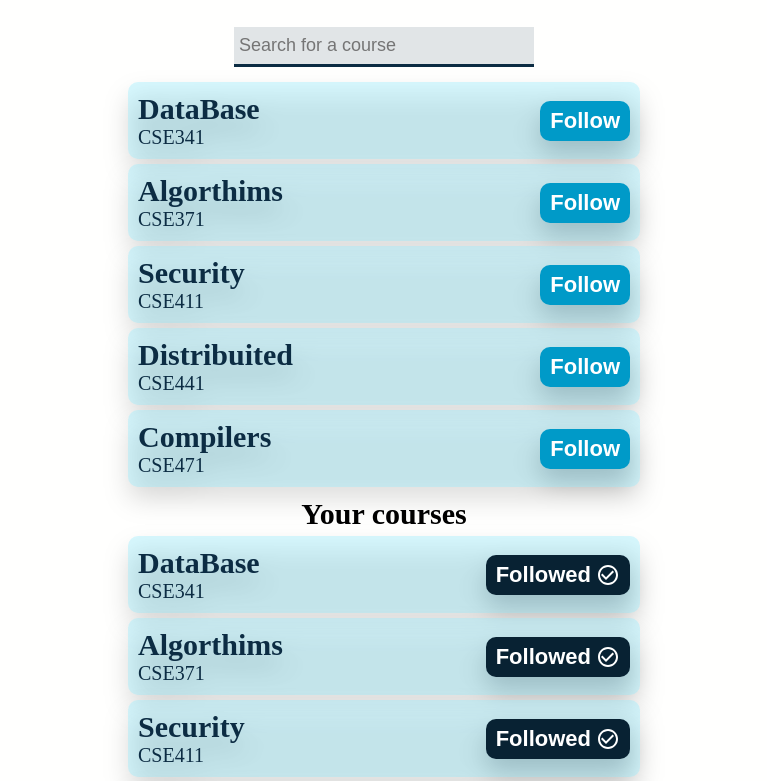
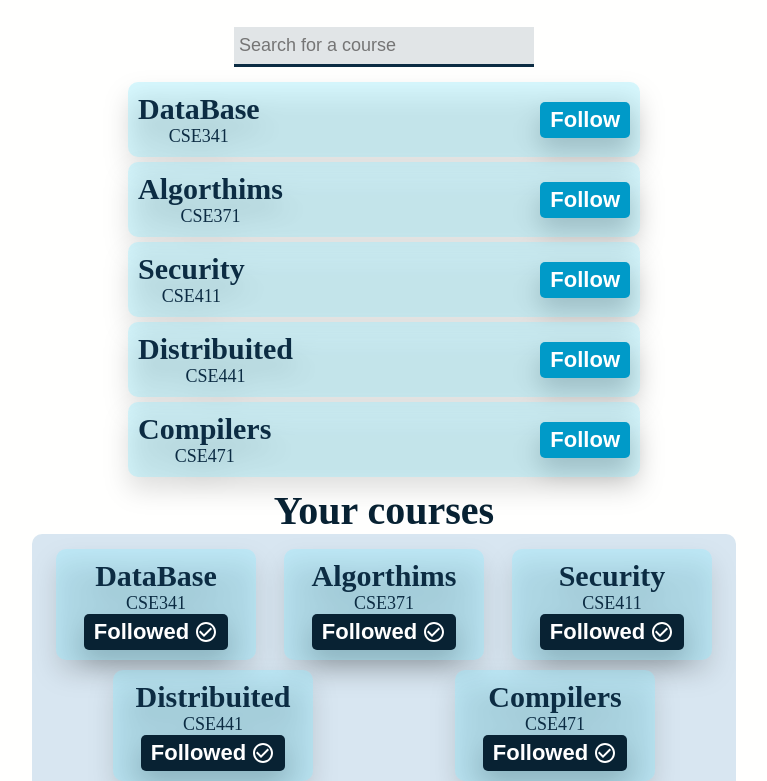
Before and after one commit to Mans1611/So2alak, a React (Create React App) app in the folder frontend/: page /welcome in a window 1280 px wide. Shown: the part 200-981 px from the top of the page, without its empty margins (256-1023 px from the left). Built offline with nearby package versions, Linux system fonts and the light colour scheme.

Commit message:
editing the default course card

```diff
--- a/frontend/src/components/CourseToFollow/CourseCard.js
+++ b/frontend/src/components/CourseToFollow/CourseCard.js
@@ -18,12 +18,11 @@ const CourseCard = ({course,followedCourses,setFollowedCourses}) => {
 
 export const DefaultCourse = ({course,setFollowedCourses})=>{
   return(
-    <div className='course-card'>
+    <div className='default course-card'>
       <div className="course-details">
         <h2 className='course-name'>{course?.courseName}</h2>
         <h5 className='course-code'>{course?.courseCode}</h5>
       </div>
-
         <button onClick={()=>setFollowedCourses(courses=>courses.filter(Course=>Course.courseCode!==course.courseCode))} className='folw-btn followed-btn'>
           Followed
           <CheckCircleOutlineIcon style={{marginLeft:'5px'}}/>
@@ -32,4 +31,4 @@ export const DefaultCourse = ({course,setFollowedCourses})=>{
   )
 }
 
-export default CourseCard
+export default CourseCard;
--- a/frontend/src/components/CourseToFollow/coursecard.scss
+++ b/frontend/src/components/CourseToFollow/coursecard.scss
@@ -8,27 +8,37 @@
     color: $blue;
     margin: 5px auto;
     justify-content: space-between;
+    text-align: center;
+    filter: drop-shadow(0px 13px 13px #0000005b);
     align-items: center;
-    filter: drop-shadow(0px 13px 13px #0000005b);
+    &.default{
+        align-items: center;
+        width: 200px;
+        display: block;
+        .folw-btn{
+            margin: auto;
+        }
+    }
     .course-name{
         font-size: 30px;
         font-weight: 700;
     }
     .course-code{
-        font-size: 20px;
+        font-size: 18px;
         font-weight: 400;
     }
     .folw-btn{
-        padding: 7px 10px;
+        padding: 5px 10px;
         color: $full-white;
         background-color: #009AC8;
         font-size: 22px;
         font-weight: 600;
         border: none;
-        border-radius: 10px;
+        border-radius: 5px;
         height: fit-content;
         cursor: pointer;
         transition: all 200ms;
+
         &:hover{
             background-color: $semi-dark-blue;
         }
--- a/frontend/src/components/SimpleNavBar/SimpleNavBar.js
+++ b/frontend/src/components/SimpleNavBar/SimpleNavBar.js
@@ -1,14 +1,13 @@
 import React from 'react'
 import logo from '../../assets/logo.png';
 import avatar from '../../assets/photoperson.png';
-import moon from '../../assets/moon.png';
 import DarkModeIcon from '@mui/icons-material/DarkMode';
 import Brightness7Icon from '@mui/icons-material/Brightness7';
 const SimpleNavBar = ({dark,setDark}) => {
 
   return (
     <div className='welcome-nav-bar'>
-        <img className='logo' src={logo} alt="So2alak"/>
+        <img className='Logo' src={logo} alt="So2alak"/>
         <div className="right-items">
             <div className="avatar-wrapper">
                 <img src={avatar} alt="person"/>
--- a/frontend/src/pages/WelcomePage/WelcomePage.js
+++ b/frontend/src/pages/WelcomePage/WelcomePage.js
@@ -27,12 +27,14 @@ const WelcomePage = () => {
                 <CourseCard key={id} course={course} followedCourses={followedCourses} setFollowedCourses={setFollowedCourses}/>
                 )}
         </div>
-        <div className="course-card-container default-courses">
+        <div className="default-courses-container">
             <h2 className='default-courses-title'>Your courses</h2>
-            {
-                followedCourses?.map((course,id)=> <DefaultCourse key={id} setFollowedCourses={setFollowedCourses}
+            <div className="grid-courses">
+                {
+                    followedCourses?.map((course,id)=> <DefaultCourse key={id} setFollowedCourses={setFollowedCourses}
                     course={course}/>)
-            }
+                }
+            </div>
         </div>
 
     </div>
--- a/frontend/src/pages/WelcomePage/welcomepage.scss
+++ b/frontend/src/pages/WelcomePage/welcomepage.scss
@@ -10,7 +10,7 @@
         display: flex;
         justify-content: space-between ;
         align-items: center;
-        .logo{
+        .Logo{
             width: 200px;
             height: 100px;
         }
@@ -67,10 +67,23 @@
         &.default-courses{
             margin: 10px 0;
         }
-        .default-courses-title{
-            font-size: 30px;
-            font-weight: 600;
-            text-align: center;
+    }
+    .default-courses-title{
+        font-size: 40px;
+        font-weight: 600;
+        text-align: center;
+        margin-top: 10px;
+    }
+    .default-courses-container{
+        color: $semi-dark-blue;
+        .grid-courses{
+            padding: 10px;
+            background-color: #68a0c842;
+            display: flex;
+            flex-wrap: wrap;
+            width: 55%;
+            border-radius: 10px;
+            margin: auto;
         }
     }
     .wave{
@@ -102,5 +115,12 @@
              }
             }
          }
+         .default-courses-container{
+            color: $full-white;
+            .grid-courses{
+                background-color: #061824;
+
+            }
+        }
     }
 }
```
